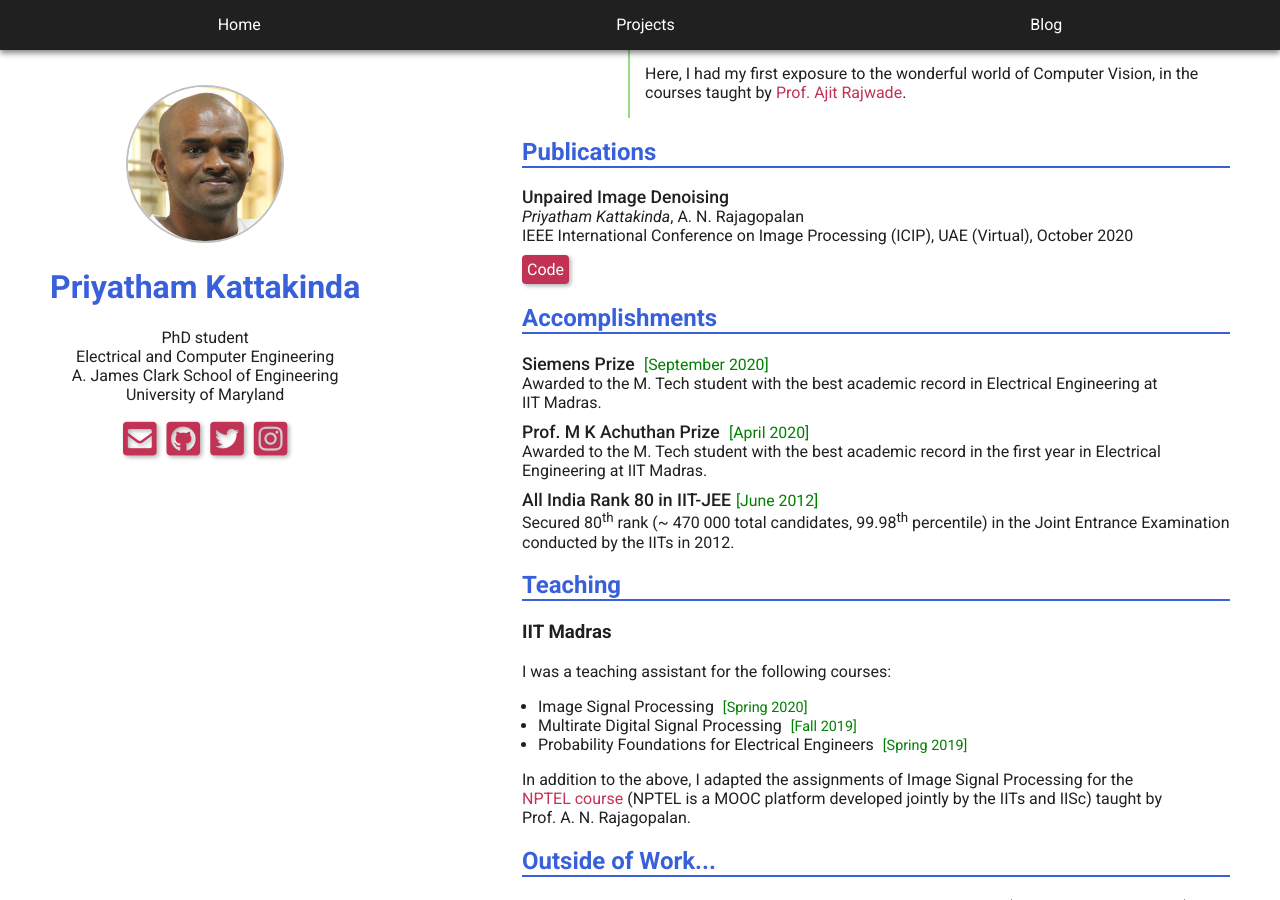
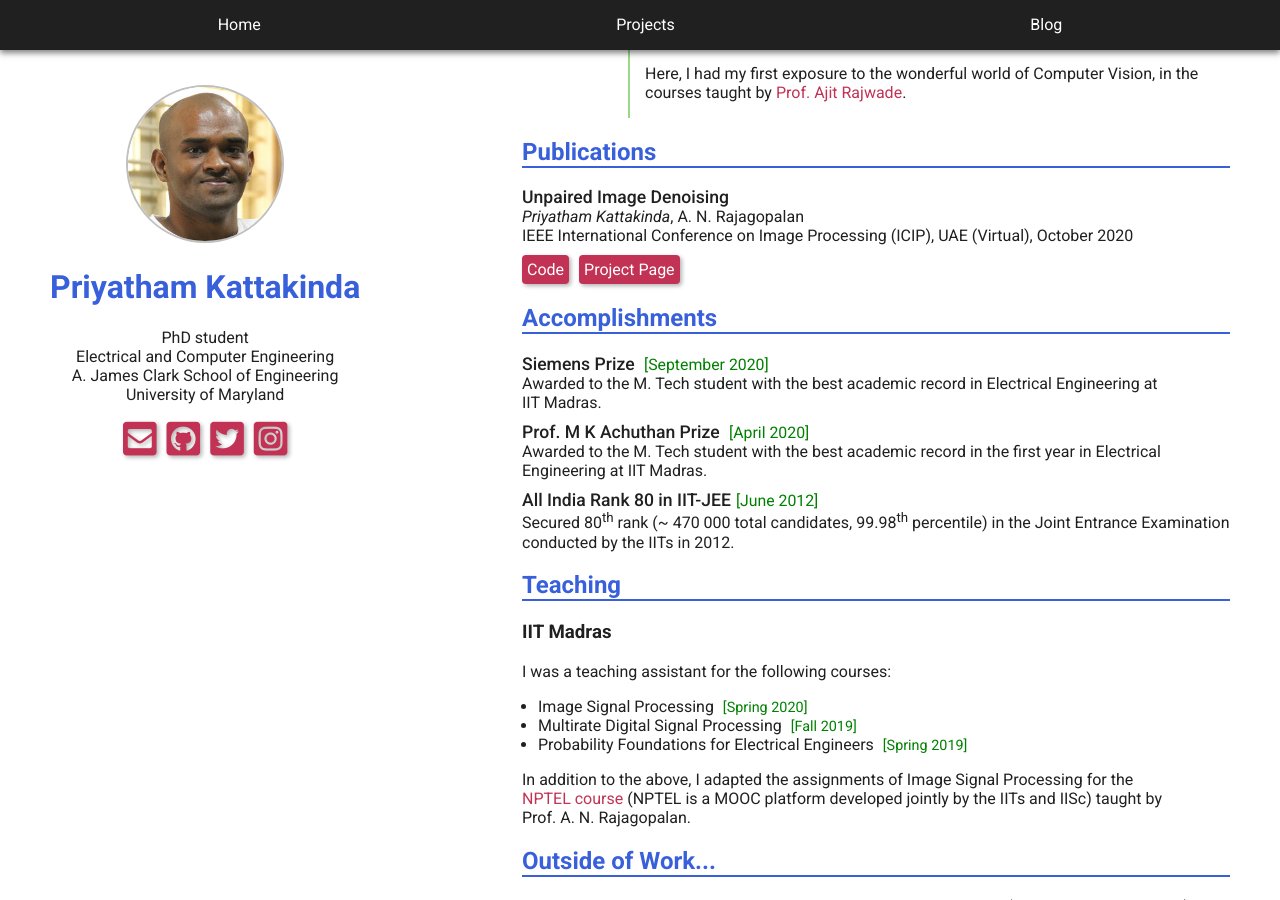
Before and after one commit to priyathamkat/priyathamkat.github.io, a Jekyll site: the page built from index.nonamp.html, in a window 1280 px wide and 900 px high, scrolled down 606 px. Built offline with Jekyll 4.4.1, drawn with Linux system fonts in a browser that asks for light colours; nearby versions of some CDN libraries.

Commit message:
Add link to project

```diff
--- a/index.html
+++ b/index.html
@@ -492,6 +492,7 @@
                     <div class="paper-supp">
                         <a class="pink btn" href="https://github.com/priyathamkat/unpaired-image-denoising"
                             rel="noreferrer" target="_blank">Code</a>
+                        <a class="pink btn" href="/projects/unpaired-image-denoising">Project Page</a>
                     </div>
                 </li>
             </ul>
--- a/index.nonamp.html
+++ b/index.nonamp.html
@@ -159,6 +159,7 @@
                     <div class="paper-supp">
                         <a class="pink btn" href="https://github.com/priyathamkat/unpaired-image-denoising"
                             rel="noreferrer" target="_blank">Code</a>
+                        <a class="pink btn" href="/projects/unpaired-image-denoising">Project Page</a>
                     </div>
                 </li>
             </ul>
```
